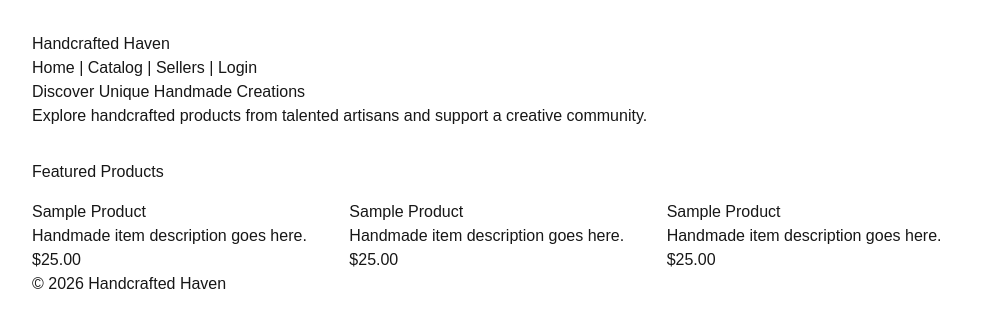
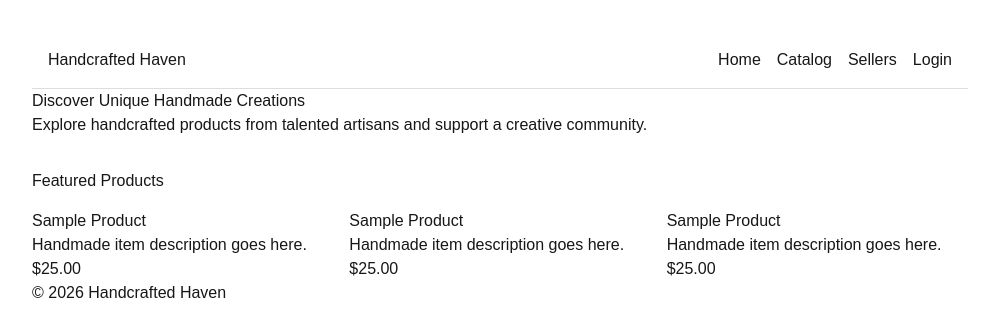
Before and after one commit to gibocode/wdd430-team-01-group-project, a Next.js app: page / in a window 1280 px wide. Shown: the top 336 px of the page, without its empty margins (140-1122 px from the left). Built offline with nearby package versions, Linux system fonts and the light colour scheme.

Commit message:
Improve header navigation and layout

```diff
--- a/app/components/Header.tsx
+++ b/app/components/Header.tsx
@@ -1,10 +1,23 @@
+import Link from "next/link";
+
 export default function Header() {
   return (
-    <header>
+    <header
+      style={{
+        display: "flex",
+        justifyContent: "space-between",
+        alignItems: "center",
+        padding: "1rem",
+        borderBottom: "1px solid #ddd",
+      }}
+    >
       <h1>Handcrafted Haven</h1>
-      <nav>
-        <a href="#">Home</a> | <a href="#">Catalog</a> | <a href="#">Sellers</a> |{" "}
-        <a href="#">Login</a>
+
+      <nav style={{ display: "flex", gap: "1rem" }}>
+        <Link href="/">Home</Link>
+        <Link href="/catalog">Catalog</Link>
+        <Link href="/sellers">Sellers</Link>
+        <Link href="/login">Login</Link>
       </nav>
     </header>
   );
```
